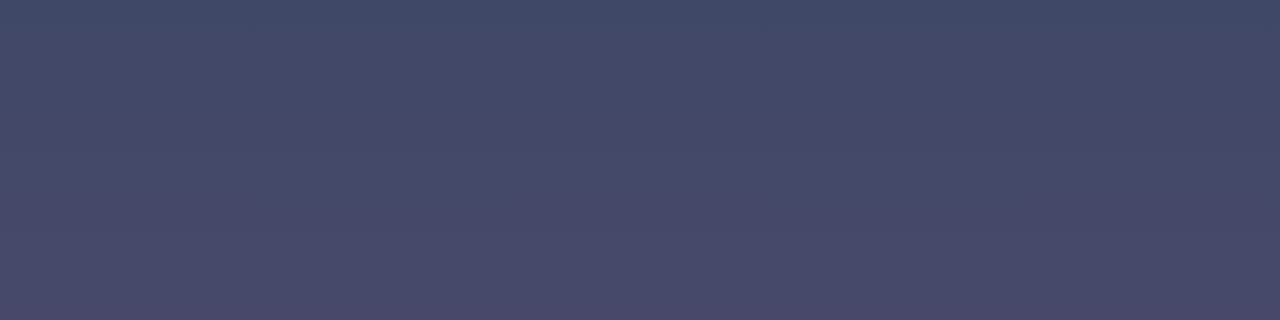
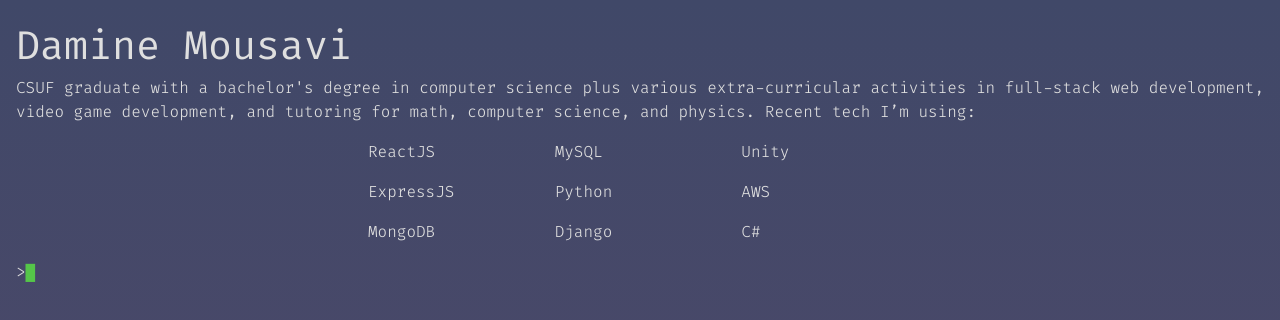
Before and after one commit to DamienSaavi/damiensaavi.github.io, a React (Create React App) app: page / in a window 1280 px wide. Shown: the top 320 px of the page. Built offline with nearby package versions, Linux system fonts and the light colour scheme.

Commit message:
print animation for intro

```diff
--- a/package.json
+++ b/package.json
@@ -7,6 +7,7 @@
     "@testing-library/jest-dom": "^5.11.10",
     "@testing-library/react": "^11.2.6",
     "@testing-library/user-event": "^12.8.3",
+    "ityped": "^1.0.3",
     "react": "^17.0.2",
     "react-dom": "^17.0.2",
     "react-scripts": "4.0.3",
--- a/public/index.html
+++ b/public/index.html
@@ -1,14 +1,15 @@
 <!DOCTYPE html>
 <html lang="en">
+
 <head>
   <meta charset="utf-8" />
   <link rel="icon" href="%PUBLIC_URL%/favicon.ico" />
+  <link rel="preconnect" href="https://fonts.gstatic.com">
+  <link href="https://fonts.googleapis.com/css2?family=Roboto+Mono:wght@100;200;300;400;500;600;700;800;900&display=swap" rel="stylesheet">
+  <link href="https://fonts.googleapis.com/css2?family=Fira+Code:wght@300;400;500;600;700&display=swap" rel="stylesheet">
   <meta name="viewport" content="width=device-width, initial-scale=1" />
   <meta name="theme-color" content="#000000" />
-    <meta
-      name="description"
-      content="Web site created using create-react-app"
-    />
+  <meta name="description" content="Web site created using create-react-app" />
   <link rel="apple-touch-icon" href="%PUBLIC_URL%/logo192.png" />
   <!--
       manifest.json provides metadata used when your web app is installed on a
@@ -26,6 +27,7 @@
     -->
   <title>React App</title>
 </head>
+
 <body>
   <noscript>You need to enable JavaScript to run this app.</noscript>
   <div id="root"></div>
@@ -40,4 +42,5 @@
       To create a production bundle, use `npm run build` or `yarn build`.
     -->
 </body>
+
 </html>
--- a/src/App.css
+++ b/src/App.css
@@ -1,38 +1,43 @@
 .root {
+  font-family: 'Fira Code', 'Roboto Mono', monospace;
   background: linear-gradient(180deg, #404868 0%, #52496A 100%);
 }
 
-.App-logo {
-  height: 40vmin;
-  pointer-events: none;
+.intro {
+  color: rgb(223, 223, 223);
+  font-weight: 300;
 }
 
-@media (prefers-reduced-motion: no-preference) {
-  .App-logo {
-    animation: App-logo-spin infinite 20s linear;
+#intro-name {
+  font-size: 2.5rem;
+  font-weight: 400;
+}
+
+
+.ityped-cursor {
+  font-size: 1rem;
+  opacity: 1;
+  color: rgb(90, 240, 63);
+  -webkit-animation: blink 0.2s infinite;
+  -moz-animation: blink 0.2s infinite;
+  animation: blink 0.2s infinite;
+  animation-direction: alternate;
+}
+
+@keyframes blink {
+  100% {
+      opacity: 0;
   }
 }
 
-.App-header {
-  background-color: #282c34;
-  min-height: 100vh;
-  display: flex;
-  flex-direction: column;
-  align-items: center;
-  justify-content: center;
-  font-size: calc(10px + 2vmin);
-  color: white;
+@-webkit-keyframes blink {
+  100% {
+      opacity: 0;
+  }
 }
 
-.App-link {
-  color: #61dafb;
-}
-
-@keyframes App-logo-spin {
-  from {
-    transform: rotate(0deg);
-  }
-  to {
-    transform: rotate(360deg);
+@-moz-keyframes blink {
+  100% {
+      opacity: 0;
   }
 }
--- a/src/App.js
+++ b/src/App.js
@@ -1,12 +1,87 @@
-import './App.css';
-import React from 'react';
-import { render } from '@testing-library/react';
+import React, { useEffect } from 'react'
+import { init } from 'ityped'
+import './App.css'
+
+const tech = [
+  'ReactJS', 'MySQL', 'Unity',
+  'ExpressJS', 'Python', 'AWS',
+  'MongoDB', 'Django', 'C#'
+]
 
 function App() {
+  useEffect(() => {
+    init(document.querySelector('#intro-name'), {
+      showCursor: true,
+      strings: ["Damine Mousavi"],
+      loop: false,
+      typeSpeed: 5,
+      startDelay: 1000,
+      cursorChar: "█",
+      onFinished: function () {
+        let elements = document.getElementsByClassName('ityped-cursor');
+        while (elements.length > 0) {
+          elements[0].parentNode.removeChild(elements[0]);
+        }
+
+        init(document.querySelector('#intro-desc'), {
+          showCursor: true,
+          strings: ["CSUF graduate with a bachelor's degree in computer science plus various extra-curricular activities in full-stack web development, video game development, and tutoring for math, computer science, and physics. Recent tech I’m using:"],
+          loop: false,
+          typeSpeed: 1,
+          startDelay: 100,
+          cursorChar: "█",
+          onFinished: function () {
+            let elements = document.getElementsByClassName('ityped-cursor');
+            while (elements.length > 0) {
+              elements[0].parentNode.removeChild(elements[0]);
+            }
+            for (let i = 0; i < tech.length; i++) {
+              init(document.querySelector('#intro-tech-' + i), {
+                showCursor: true,
+                strings: [tech[i]],
+                loop: false,
+                typeSpeed: 50,
+                startDelay: i * 100,
+                cursorChar: "█",
+                onFinished: function () {
+                  let elements = document.getElementsByClassName('ityped-cursor');
+                    elements[0].parentNode.removeChild(elements[0]);
+                  if (elements.length === 0) {
+                    init(document.querySelector('#intro-launch'), {
+                      showCursor: true,
+                      strings: [">"],
+                      loop: false,
+                      typeSpeed: 100,
+                      startDelay: 200,
+                      cursorChar: "█"
+                    })
+                  }
+                }
+              })
+            }
+          }
+        })
+      }
+    })
+    let cursors = document.getElementsByClassName('ityped-cursor');
+    for (let i = 0; i < cursors.length; i++)
+      cursors[i].style.fontSize = '2.5rem';
+  })
+
+  const techli = tech.map((e, i) => <span><li className='inline' id={'intro-tech-' + i}></li></span>)
+
   return (
-    <div class="root mx-auto h-screen w-screen">
+    <div className='root h-screen w-screen'>
+      <div className='container mx-auto p-4'>
+        <p className='intro inline' id="intro-name"></p><br></br>
+        <p className='intro inline' id="intro-desc"></p>
+        <ul className='intro container grid grid-cols-3 gap-4 mx-auto max-w-xl p-4'>
+          {techli}
+        </ul>
+        <p className='intro inline' id="intro-launch"></p>
+      </div>
     </div>
   )
 }
 
-export default App;
+export default App
```
Also changed, not shown: 1 other file (tests, documents, lock files or other folders). Lines whose indentation alone changed are shown as unchanged.
